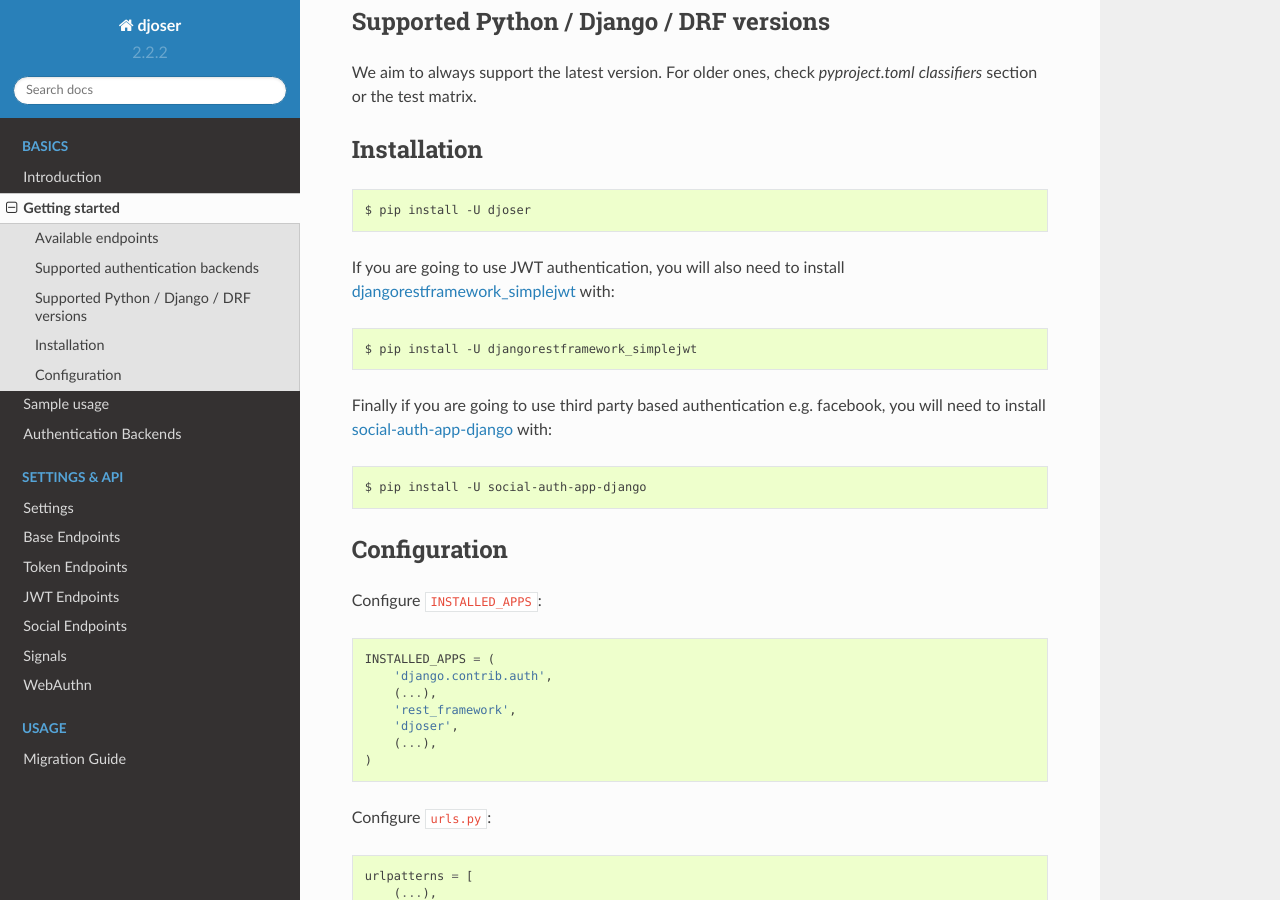
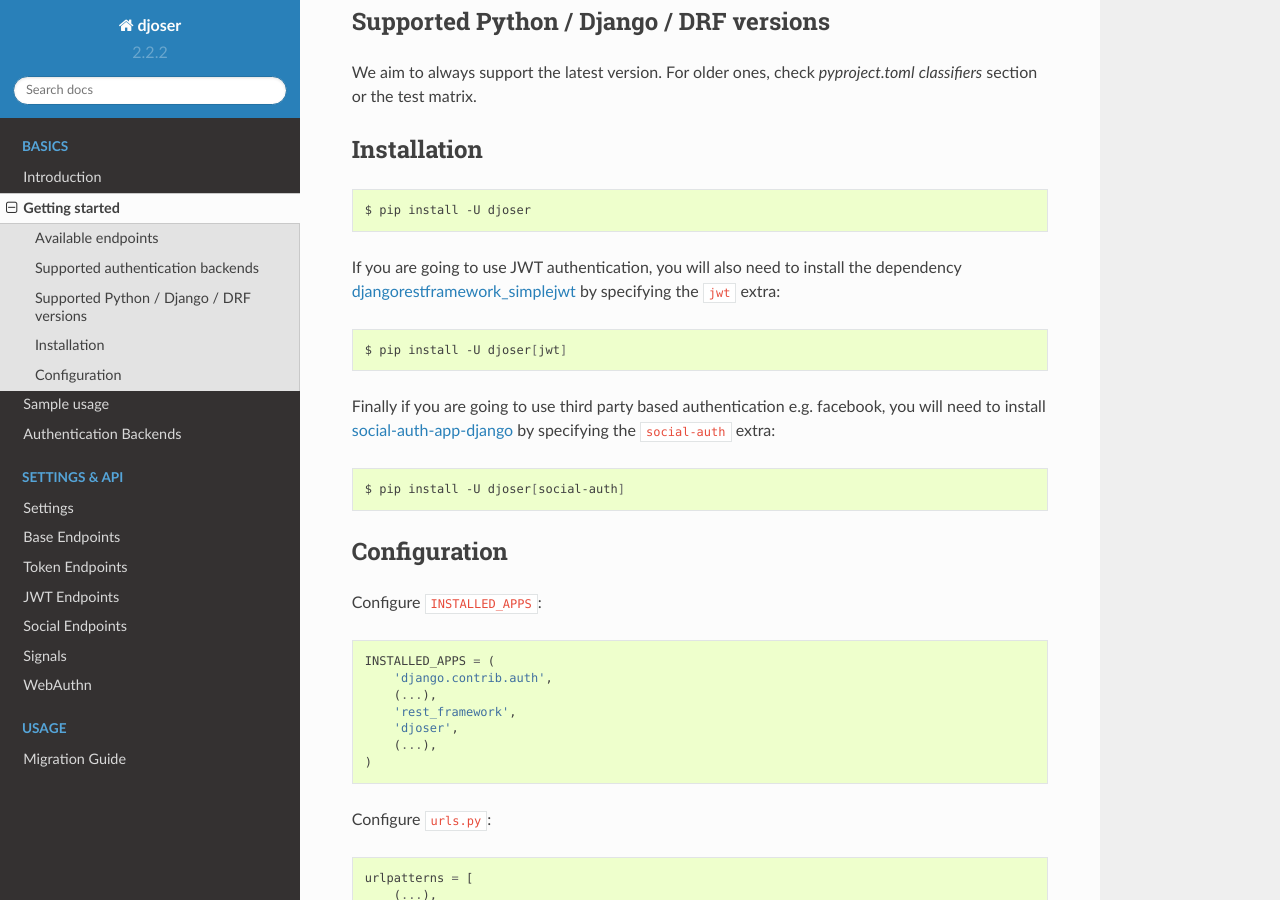
Before and after one commit to sunscrapers/djoser, a Sphinx documentation site: the page built from docs/source/getting_started.rst, in a window 1280 px wide and 900 px high, scrolled down 738 px. Built offline with Sphinx 7.4.7 and the Read the Docs theme 2.0.0, drawn with Linux system fonts in a browser that asks for light colours.

Commit message:
Update documentation to reflect pip extras installation

```diff
--- a/docs/source/getting_started.rst
+++ b/docs/source/getting_started.rst
@@ -39,21 +39,21 @@ Installation
 
     $ pip install -U djoser
 
-If you are going to use JWT authentication, you will also need to install
+If you are going to use JWT authentication, you will also need to install the dependency
 `djangorestframework_simplejwt <https://github.com/davesque/django-rest-framework-simplejwt>`_
-with:
+by specifying the ``jwt`` extra:
 
 .. code-block:: bash
 
-    $ pip install -U djangorestframework_simplejwt
+    $ pip install -U djoser[jwt]
 
 Finally if you are going to use third party based authentication e.g. facebook,
 you will need to install `social-auth-app-django <https://github.com/python-social-auth/social-app-django>`_
-with:
+by specifying the ``social-auth`` extra:
 
 .. code-block:: bash
 
-    $ pip install -U social-auth-app-django
+    $ pip install -U djoser[social-auth]
 
 Configuration
 -------------
```
